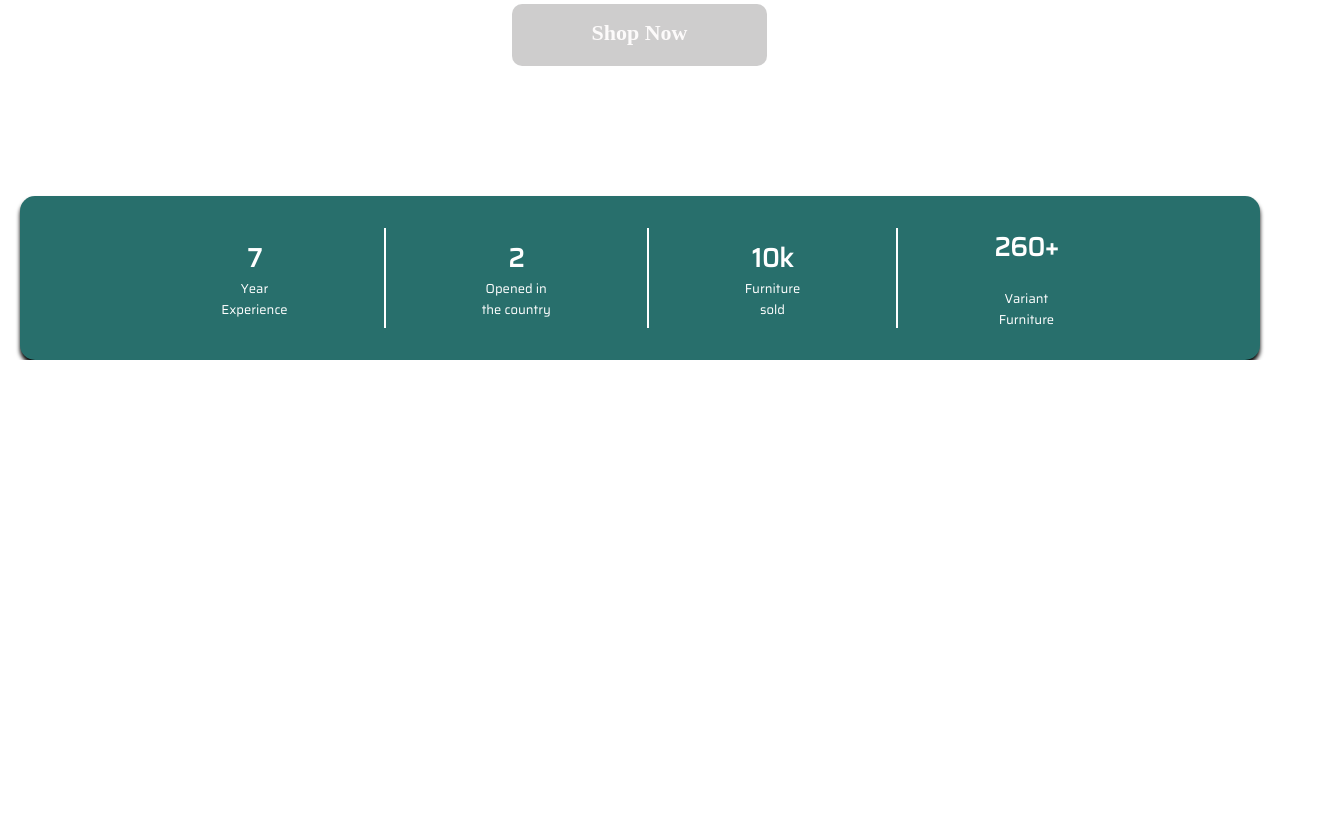
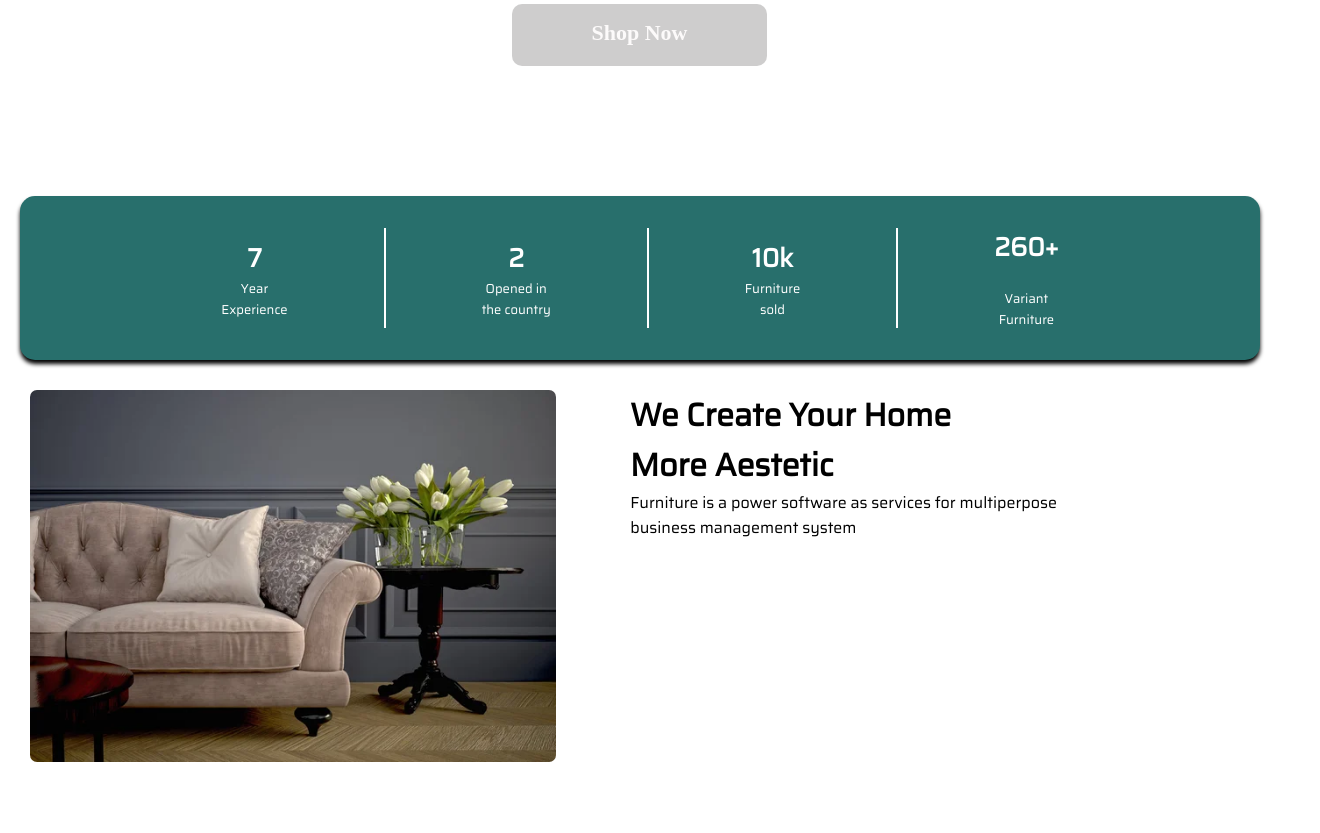
Before and after one commit to fabi1989/furnishop, a plain HTML site: page index.html in a window 1280 px wide. Shown: the part 472-1305 px from the top of the page, 1320 px wide, since content can reach past the window. Before the commit the page ends 832 px from the top, so only its background shows below. Drawn offline with Linux system fonts and the light colour scheme.

Commit message:
avanzando

```diff
--- a/index.html
+++ b/index.html
@@ -72,6 +72,19 @@
           <p><br>Variant<br>Furniture</p>
         </div>
       </div>
+      <div class="featureone">
+        <div class="imgtitle">
+          <img src="mueble.jpg" class="imgfeatures">
+        </div>
+        <div class="onetitle">
+          <h1>We Create Your Home<br>More Aestetic</h1>
+        </div>
+        <div class="parrafo1">
+          <p>Furniture is a power software as services for multiperpose
+            <br>business management system
+          </p>
+        </div>
+      </div>
     </main>
   </header>
 
--- a/style.css
+++ b/style.css
@@ -134,3 +134,43 @@
   height: 100px;
   border: 1px solid #FFFFFF;
 }
+
+.featureone {
+  display: flex;
+  position: relative;
+  margin: 30px;
+  width: 1290px;
+  height: 391px;
+}
+
+.imgtitle {
+  width: 554px;
+  height: 443px;
+  left: 100px;
+  top: 74px;
+}
+
+.onetitle {
+  position: absolute;
+  right: 350px;
+
+  height: 104px;
+  width: 340px;
+  font-family: 'Saira';
+  font-size: 16px;
+  font-weight: 100;
+}
+
+.imgfeatures {
+  max-width: 95%;
+  border-radius: 7px;
+}
+
+.parrafo1 {
+  position: absolute;
+  right: 263px;
+
+  top: 100px;
+  height: 68px;
+  font-family: 'Saira';
+}
```
Also changed, not shown: mueble.jpg (added).
